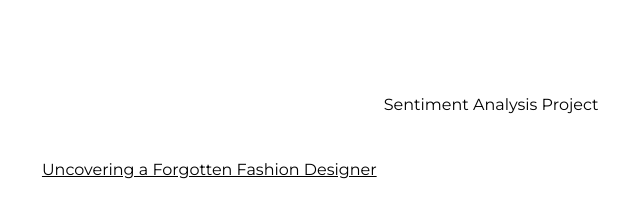
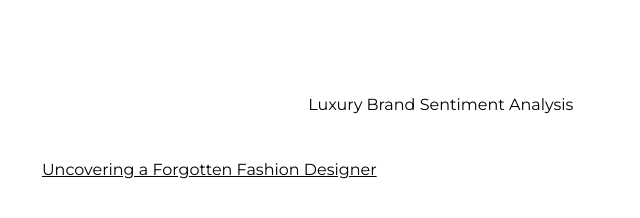
Before and after one commit to michaelbeihua/michaelbeihua.github.io, a plain HTML site: page index.html in a window 1280 px wide. Shown: the whole page, without its empty margins (288-928 px from the left). Drawn offline with Linux system fonts and the light colour scheme.

Commit message:
Changed sentiment analysis project name

```diff
--- a/index.html
+++ b/index.html
@@ -7,7 +7,7 @@
 </head>
 <body>
     <div class ="link-container-one">
-        <a href="sentimentanalysis.html">Sentiment Analysis Project</a>
+        <a href="sentimentanalysis.html">Luxury Brand Sentiment Analysis</a>
     </div>
     <div class ="link-container-two">
         <a href="ronorb.html">Uncovering a Forgotten Fashion Designer</a>
```
